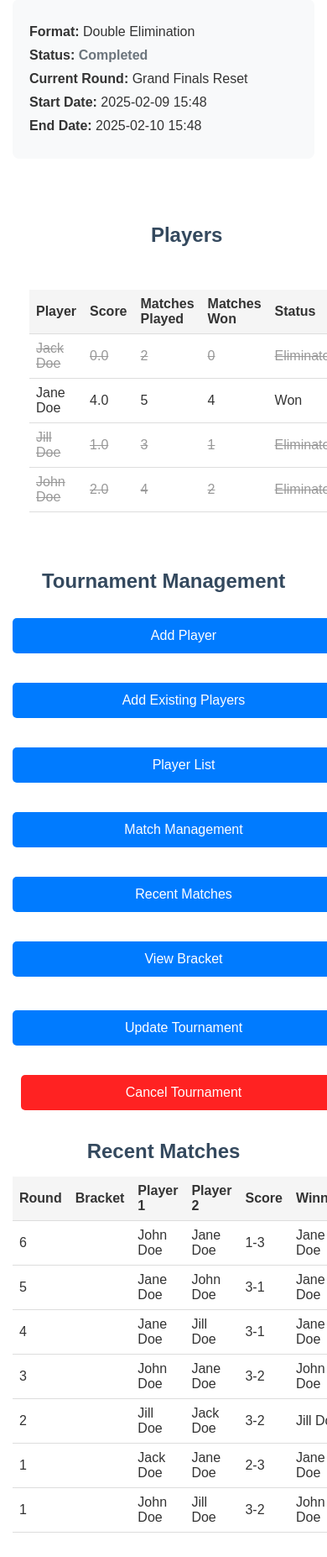
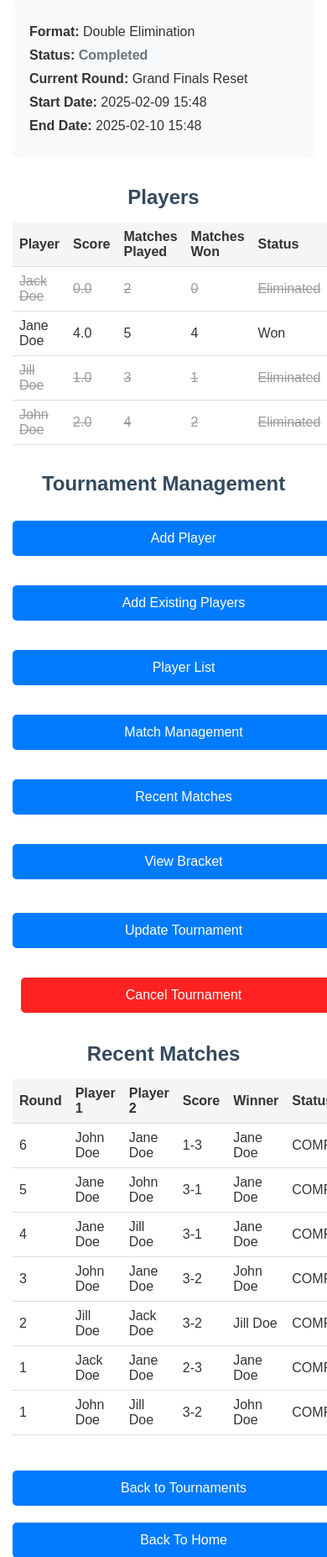
Before and after one commit to matthewysun2020/tourneyman, a Flask app: page /tournaments/1739144898517 in a window 390 px wide; the page is wider, and only the part inside the window is pictured. Shown: the part 206-2060 px from the top of that part at 84% size. Run offline with Flask 3, Linux system fonts and the light colour scheme; data comes from the database, SQL or seed files in the repository.

Commit message:
formatting fix

```diff
--- a/static/css/style.css
+++ b/static/css/style.css
@@ -152,7 +152,7 @@ h3 {
 }
 
 /* Lists */
-.player-list, .match-list {
+.players-list, .match-list {
     display: grid;
     grid-template-columns: repeat(auto-fill, minmax(300px, 1fr));
     gap: 20px;
@@ -359,7 +359,7 @@ h3 {
         padding: 15px;
     }
 
-    .player-list, .match-list {
+    .players-list, .match-list {
         grid-template-columns: 1fr;
     }
 
--- a/templates/index.html
+++ b/templates/index.html
@@ -30,7 +30,7 @@
             <div class="section">
                 <h2>Recent Players</h2>
                 {% if recent_players %}
-                <div class="player-list">
+                <div class="players-list">
                     {% for player in recent_players %}
                     <div class="player-card">
                         <h3>{{ player.player }}</h3>
--- a/templates/tournament_details.html
+++ b/templates/tournament_details.html
@@ -129,9 +129,6 @@
             <thead>
                 <tr>
                     <th>Round</th>
-                    {% if tournament.is_elimination_format %}
-                    <th>Bracket</th>
-                    {% endif %}
                     <th>Player 1</th>
                     <th>Player 2</th>
                     <th>Score</th>
@@ -143,9 +140,6 @@
                 {% for match in tournament.matches|sort(attribute='completion_time', reverse=True) %}
                 <tr>
                     <td>{{ match.round_number }}</td>
-                    {% if tournament.is_elimination_format %}
-                    <td>{{ match.bracket }}</td>
-                    {% endif %}
                     <td>{{ match.player1 }}</td>
                     <td>{{ match.player2 if match.player2 else 'BYE' }}</td>
                     <td>{{ match.score if match.score else '-' }}</td>
```
